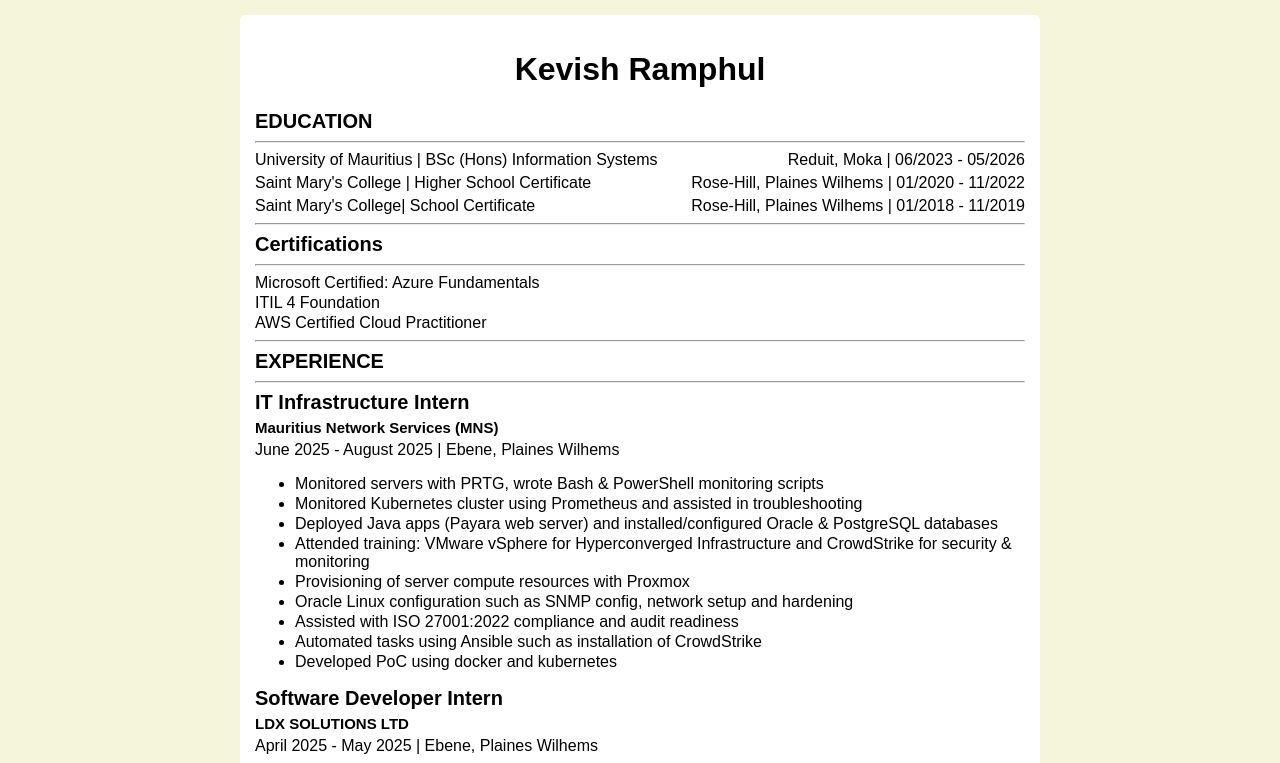
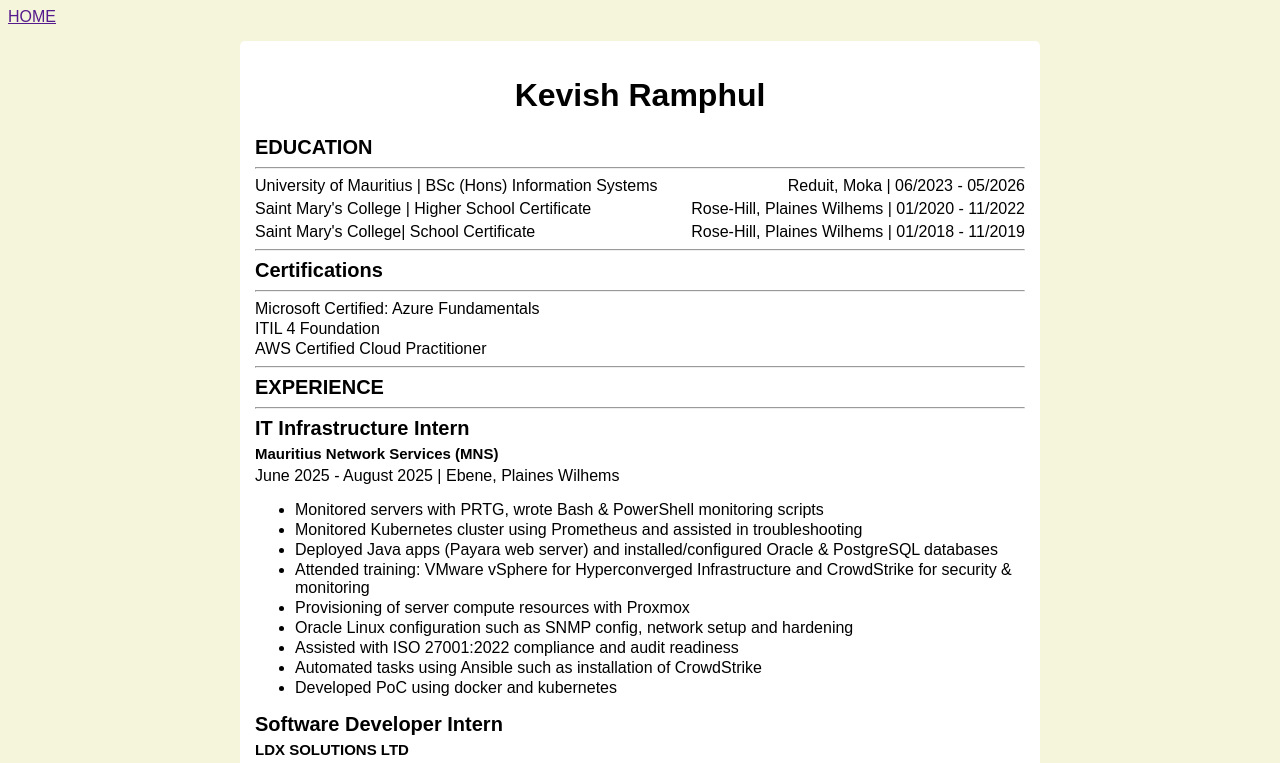
Before and after one commit to kevishr/cloud-resume-challenge, a plain HTML site: page frontend/public/index.html in a window 1280 px wide. Shown: the top 763 px of the page. Drawn offline with Linux system fonts and the light colour scheme.

Commit message:
add header to index

```diff
--- a/frontend/public/index.html
+++ b/frontend/public/index.html
@@ -7,6 +7,9 @@
     <link rel="stylesheet" href="assets/stylesheets/style.css">
     </head>
 <body>
+     <div class ="header">
+            <a href="">HOME</a>
+        </div>
     <div class = "contents">
 
         <div class ="title">
```
